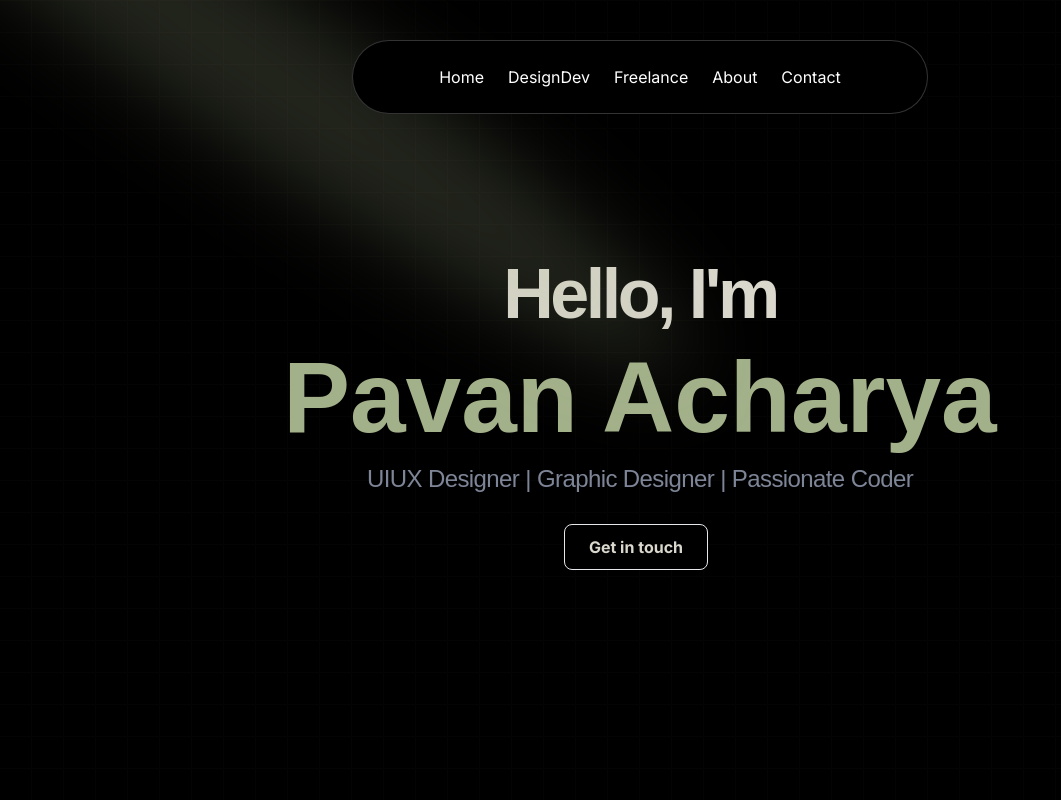
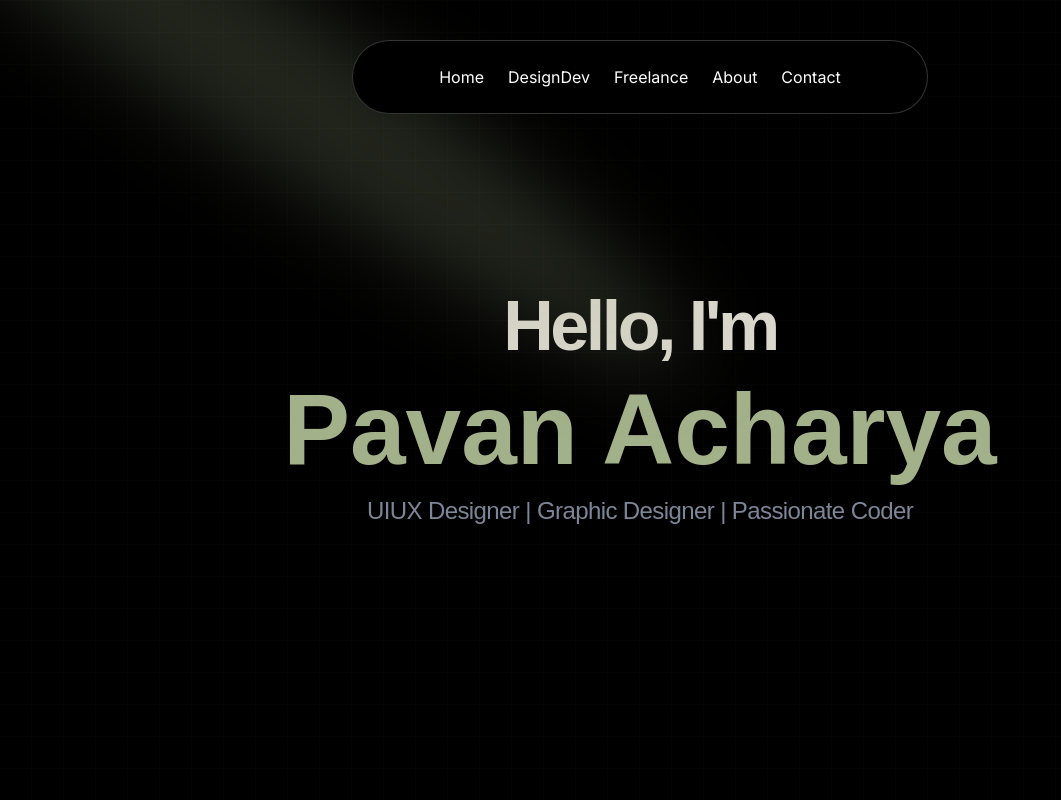
Before and after one commit to PavanSacharya/pavan-acharya-portfolio, a Next.js app: page / in a window 1280 px wide. Shown: the top 800 px of the page, without its empty margins (0-1061 px from the left). Built offline with nearby package versions, Linux system fonts and the light colour scheme.

Commit message:
Initial commit

```diff
--- a/src/components/HomePage.tsx
+++ b/src/components/HomePage.tsx
@@ -40,7 +40,7 @@ const HomePage: React.FC = () => {
             UIUX Designer | Graphic Designer | Passionate Coder
           </p>
         </div>
-        <div className="mt-10">
+        {/* <div className="mt-10">
           <Link
             href="#contact"
             className="bg-black border text-[#dad7cd] border-[#dad7cd hover:bg-[#FFFFFF1A] hover:duration-100 ease-in transition-all py-3 px-6 text-[16px] mr-2 rounded-lg font-bold"
@@ -48,7 +48,7 @@ const HomePage: React.FC = () => {
             Get in touch
           </Link>
 
-        </div>
+        </div> */}
       </div>
     </section>
   );
--- a/src/components/Navbar.tsx
+++ b/src/components/Navbar.tsx
@@ -51,13 +51,12 @@ const Navbar = ({ className }: { className?: string }) => {
             setActive={setActive}
             active={active}
             item="Freelance"
+
           ></MenuItem>
         </Link>
         <Link href={"#about"}>
           <MenuItem setActive={setActive} active={active} item="About">
-            <div className="flex flex-col space-y-4 text-sm">
-              <HoveredLink href="#freelance">Freelance</HoveredLink>
-            </div>
+
           </MenuItem>
         </Link>
         <Link href={"#contact"}>
```
